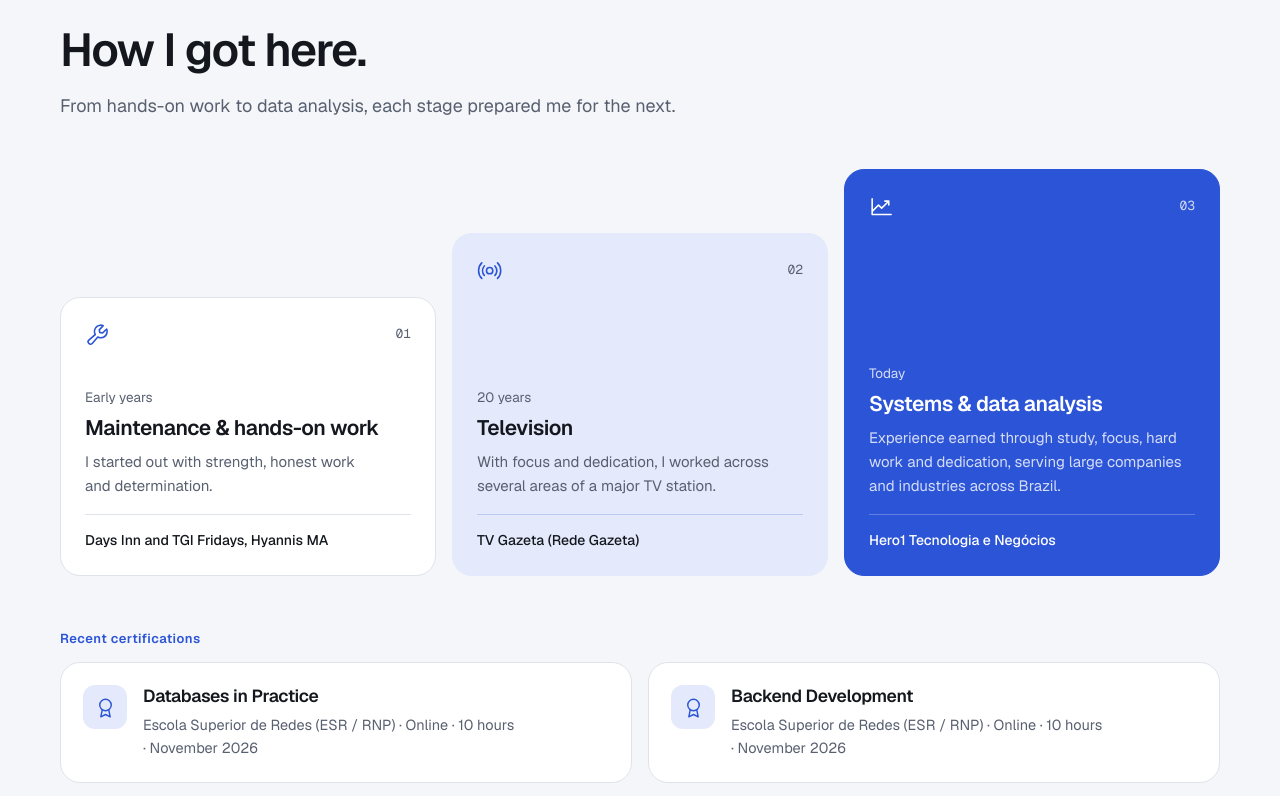
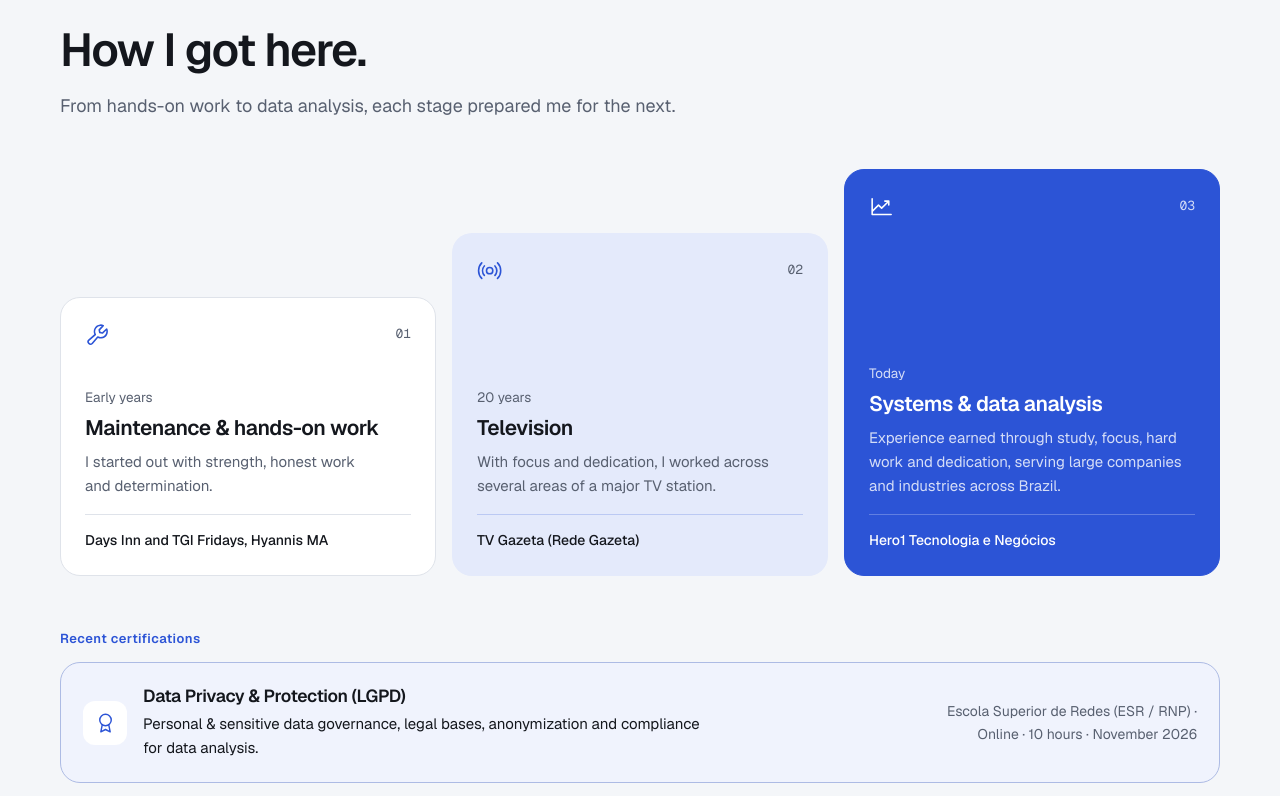
Before and after one commit to Fabiano-Couto/Fabiano-Couto.github.io, a plain HTML site: page index.html in a window 1280 px wide. Shown: the part 2000-2796 px from the top of the page. Drawn offline with Linux system fonts and the light colour scheme.

Commit message:
feat(certs): add featured LGPD data privacy certificate to site and resume
Adicionado certificado LGPD para Todos / Data Privacy & Protection (ESR/RNP, 10h, 25/11/2026) em destaque no topo da grade de certificados + chip Data privacy (LGPD) no site e no curriculo (2 paginas, Overflow: none).

```diff
--- a/assets/css/style.css
+++ b/assets/css/style.css
@@ -400,7 +400,7 @@ p { margin: 0; text-wrap: pretty; }
 .value h3 { font-size: 20px; letter-spacing: -0.02em; }
 .value p { margin-top: 8px; color: var(--muted); font-size: 16px; max-width: 40ch; }
 
-/* certifications: 2x2 grid */
+/* certifications: featured LGPD card + 2x2 grid */
 .certs { margin-top: 56px; }
 .certs-title { font-size: 13px; font-weight: 600; letter-spacing: .04em; color: var(--accent); margin-bottom: 16px; }
 .certs-grid { display: grid; grid-template-columns: 1fr 1fr; gap: 16px; }
@@ -409,6 +409,15 @@ p { margin: 0; text-wrap: pretty; }
   background: var(--surface); border: 1px solid var(--line); border-radius: var(--r-lg); padding: 22px 22px;
   transition: transform .26s var(--ease), border-color .25s ease, box-shadow .26s var(--ease);
 }
+.cert-featured {
+  grid-column: 1 / -1; align-items: center;
+  background: color-mix(in srgb, var(--accent-soft) 55%, var(--surface));
+  border-color: color-mix(in srgb, var(--accent) 28%, var(--line));
+}
+.cert-featured .cert-icon { background: var(--surface); }
+.cert-featured-body { display: grid; grid-template-columns: minmax(0, 1.45fr) minmax(210px, auto); align-items: center; gap: 10px 32px; }
+.cert-featured .cert-note { margin-top: 5px; color: var(--text); font-size: 15px; max-width: 56ch; }
+.cert-featured .cert-meta { margin-top: 0; font-size: 14px; color: var(--muted); text-align: right; max-width: 30ch; justify-self: end; }
 @media (hover: hover) and (pointer: fine) {
   .cert:hover { transform: translateY(-3px); border-color: color-mix(in srgb, var(--accent) 45%, var(--line)); box-shadow: var(--shadow); }
 }
@@ -481,6 +490,8 @@ p { margin: 0; text-wrap: pretty; }
   .mobile-nav .btn { margin-top: 18px; justify-content: center; border-bottom: 0; padding: 0 22px; }
 }
 @media (max-width: 940px) {
+  .cert-featured-body { grid-template-columns: 1fr; }
+  .cert-featured .cert-meta { text-align: left; max-width: none; justify-self: start; }
   .broadcast-roles { grid-template-columns: 1fr; }
   .role-card { padding: 22px 0 24px; }
   .step { padding: 20px; }
--- a/index.html
+++ b/index.html
@@ -139,6 +139,7 @@
         <span>JavaScript</span>
         <span><span data-l="en">Java extensions</span><span data-l="pt">Extensões em Java</span></span>
         <span>Spring Boot &amp; REST APIs</span>
+        <span><span data-l="en">Data privacy (LGPD)</span><span data-l="pt">Proteção de dados (LGPD)</span></span>
         <span><span data-l="en">Income statement &amp; cash flow</span><span data-l="pt">DRE e DFC</span></span>
         <span><span data-l="en">Data dictionary</span><span data-l="pt">Dicionário de dados</span></span>
         <span><span data-l="en">E-mail automation</span><span data-l="pt">Automação de e-mail</span></span>
@@ -287,28 +288,38 @@
         <div class="certs">
           <h3 class="certs-title reveal"><span data-l="en">Recent certifications</span><span data-l="pt">Certificados recentes</span></h3>
           <div class="certs-grid">
-            <div class="cert reveal" style="--d:0s">
+            <div class="cert cert-featured reveal" style="--d:0s">
+              <div class="cert-icon"><svg class="icon" aria-hidden="true"><use href="#i-seal"/></svg></div>
+              <div class="cert-featured-body">
+                <div>
+                  <h4><span data-l="en">Data Privacy &amp; Protection (LGPD)</span><span data-l="pt">LGPD para Todos &middot; Proteção de Dados</span></h4>
+                  <p class="cert-note"><span data-l="en">Personal &amp; sensitive data governance, legal bases, anonymization and compliance for data analysis.</span><span data-l="pt">Governança de dados pessoais e sensíveis, bases legais, anonimização e conformidade aplicada à análise de dados.</span></p>
+                </div>
+                <p class="cert-meta"><span data-l="en">Escola Superior de Redes (ESR / RNP) &middot; Online &middot; 10 hours &middot; November&nbsp;2026</span><span data-l="pt">Escola Superior de Redes (ESR / RNP) &middot; On-line &middot; 10 horas &middot; novembro&nbsp;de&nbsp;2026</span></p>
+              </div>
+            </div>
+            <div class="cert reveal" style="--d:.06s">
               <div class="cert-icon"><svg class="icon" aria-hidden="true"><use href="#i-seal"/></svg></div>
               <div>
                 <h4><span data-l="en">Databases in Practice</span><span data-l="pt">Banco de Dados na Prática</span></h4>
                 <p><span data-l="en">Escola Superior de Redes (ESR / RNP) &middot; Online &middot; 10 hours &middot; November&nbsp;2026</span><span data-l="pt">Escola Superior de Redes (ESR / RNP) &middot; On-line &middot; 10 horas &middot; novembro&nbsp;de&nbsp;2026</span></p>
               </div>
             </div>
-            <div class="cert reveal" style="--d:.07s">
+            <div class="cert reveal" style="--d:.12s">
               <div class="cert-icon"><svg class="icon" aria-hidden="true"><use href="#i-seal"/></svg></div>
               <div>
                 <h4><span data-l="en">Backend Development</span><span data-l="pt">Desenvolvimento Backend</span></h4>
                 <p><span data-l="en">Escola Superior de Redes (ESR / RNP) &middot; Online &middot; 10 hours &middot; November&nbsp;2026</span><span data-l="pt">Escola Superior de Redes (ESR / RNP) &middot; On-line &middot; 10 horas &middot; novembro&nbsp;de&nbsp;2026</span></p>
               </div>
             </div>
-            <div class="cert reveal" style="--d:.14s">
+            <div class="cert reveal" style="--d:.18s">
               <div class="cert-icon"><svg class="icon" aria-hidden="true"><use href="#i-seal"/></svg></div>
               <div>
                 <h4><span data-l="en">People Management and Negotiation</span><span data-l="pt">Gestão de Pessoas e Negociação</span></h4>
                 <p><span data-l="en">Universidade Cruzeiro do Sul &middot; Online &middot; 40 hours &middot; October&nbsp;2026</span><span data-l="pt">Universidade Cruzeiro do Sul &middot; On-line &middot; 40 horas &middot; outubro&nbsp;de&nbsp;2026</span></p>
               </div>
             </div>
-            <div class="cert reveal" style="--d:.21s">
+            <div class="cert reveal" style="--d:.24s">
               <div class="cert-icon"><svg class="icon" aria-hidden="true"><use href="#i-seal"/></svg></div>
               <div>
                 <h4><span data-l="en">Computer Forensics</span><span data-l="pt">Perícia Forense Computacional</span></h4>
```
Also changed, not shown: 1 other file.
